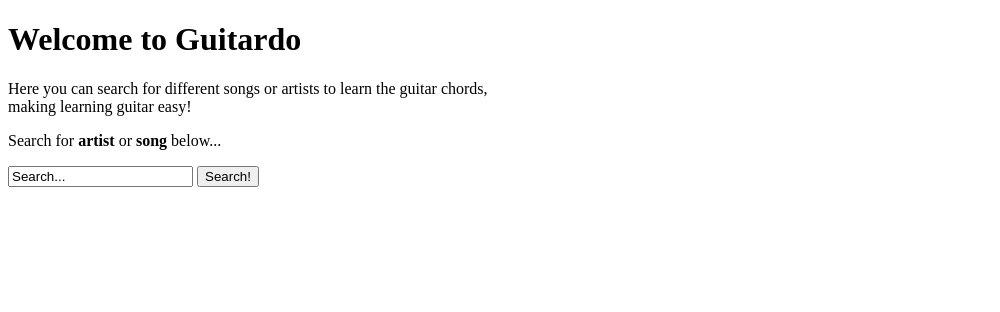
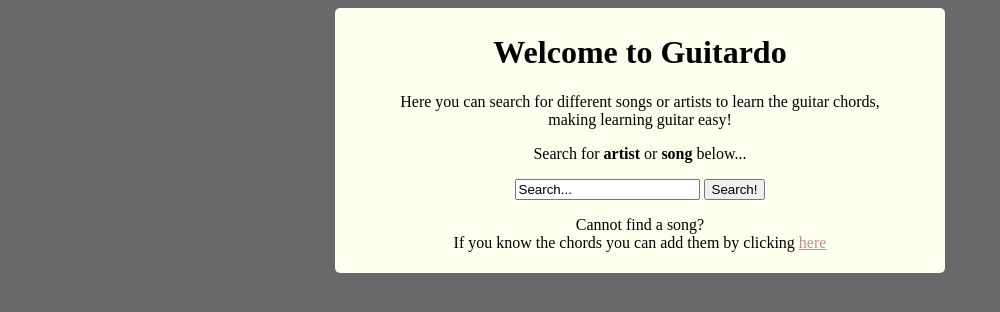
Before and after one commit to KimNilssonen/1dv608-Project, a PHP site: page / in a window 1280 px wide. Shown: the top 312 px of the page, without its empty margins (0-1000 px from the left). Run offline with PHP 8.4, Linux system fonts and the light colour scheme.

Commit message:
All read functionality is done. About to try adding an add function

```diff
--- /dev/null
+++ b/controller/AddSongController.php
@@ -0,0 +1,14 @@
+<?php
+
+class AddSongController {
+
+    public function __construct(RenderView $renderView, AddSongView $addSongView) {
+        $this->renderView = $renderView;
+        $this->addSongView = $addSongView;
+    }
+
+    public function Start() {
+        $this->renderView->render($this->addSongView, true);
+    }
+
+}
--- a/controller/MasterController.php
+++ b/controller/MasterController.php
@@ -5,9 +5,11 @@ require_once('view/RenderView.php');
 require_once('view/SearchView.php');
 require_once('view/ResultView.php');
 require_once('view/NavigationView.php');
+require_once('view/AddSongView.php');
 
 // Controllers...
 require_once('controller/SearchController.php');
+require_once('controller/AddSongController.php');
 
 // Models...
 require_once('model/SearchModel.php');
@@ -17,21 +19,25 @@ class MasterController {
     public function start() {
 
         $renderView = new RenderView();
-
         $resultView = new ResultView();
+        $addSongView = new AddSongView();
 
         $searchModel = new SearchModel();
         $searchView = new SearchView($searchModel);
         $searchController = new SearchController($renderView, $searchView, $searchModel, $resultView);
 
+        $addSongController = new AddSongController($renderView, $addSongView);
+
         $navigationView = new NavigationView($searchView, $searchModel);
 
         $page = $navigationView->checkPage();
 
-        if($page == "/") {
+        if($page == "/" || $page == "/index.php") {
            $searchController->Start();
         }
-
+        else if($page == "add"){
+            $addSongController->Start();
+        }
         else {
            $searchController->Chords($page);
         }
--- a/controller/ResultController.php
+++ /dev/null
@@ -1,5 +0,0 @@
-<?php
-
-class ResultController {
-
-}
--- a/controller/SearchController.php
+++ b/controller/SearchController.php
@@ -25,23 +25,11 @@ class SearchController {
         $this->renderSearchView();
     }
 
-
-    // TODO: FIX THIS FUNCTION.
-    public function Chords($songID) {
-
-
-        $songName = $this->searchModel->getSpecificSong($songID, $artistSongs);
-        $chords = $this->searchModel->getChords();
-
-        $this->resultView->setSongAndChords($SongName, $chords);
-        $this->renderChordsView();
-    }
-
     public function userWantsToSearch($sField) {
 
             $result = $this->searchModel->checkDatabase($sField); // Returns an array from database.
             $artistNames = $this->searchModel->getArtistNames($result); // Forward the array to another function in model that use the array to get the artist name.
-            $artistSongs = $this->searchModel->getSongNames(/*$result*/); // Forward the array to another function in model that use the array to get an array with song names.
+            $artistSongs = $this->searchModel->getSongNames($result); // Forward the array to another function in model that use the array to get an array with song names.
 
             $this->searchView->setSearchedArtistAndSongNames($artistNames, $artistSongs);
     }
@@ -54,4 +42,15 @@ class SearchController {
         $this->renderView->render($this->resultView, true);
     }
 
+     // TODO: FIX THIS FUNCTION.
+    public function Chords($songID) {
+
+
+        $songName = $this->searchModel->getSpecificSong($songID);
+        $chords = $this->searchModel->getChords($songID);
+
+        $this->resultView->setSongAndChords($songName, $chords);
+        $this->renderChordsView();
+    }
+
 }
--- /dev/null
+++ b/css/style.css
@@ -0,0 +1,53 @@
+body {
+    background-color: DimGray;
+}
+
+.container {
+    width: 600px;
+    padding: 5px;
+
+    border-radius:5px;
+
+    background-color:Ivory;
+
+    margin-left: auto;
+    margin-right: auto;
+}
+
+h1 {
+    text-align:center;
+}
+
+#searchedFor {
+    text-align:left;
+    font-size:20px;
+}
+
+h4 {
+    float:left;
+}
+
+#songList {
+    float: center;
+    margin-top: 7%;
+    margin-left: 10%;
+}
+
+p {
+    text-align:center;
+}
+#error {
+    color: IndianRed;
+}
+
+#searchForm {
+    text-align:center;
+}
+
+legend {
+    font-size: 20px;
+}
+
+a {
+    color: RosyBrown;
+}
--- a/model/SearchModel.php
+++ b/model/SearchModel.php
@@ -13,13 +13,22 @@ class SearchModel {
 
         // Open a connection.
         $connection = $this->openConnection();
-        $this->connection = $connection;
 
         // The query that are going to be asked to the database.
         $query = $this->getEverything();
 
+        // Fetch from database using the selected query..
+        $result = $this->fetchFromDatabase($connection, $query);
+
+        // Close the connection.
+        $this->closeConnection($connection);
+
+        return $result;
+    }
+
+    public function fetchFromDatabase($connection, $query) {
         // Save result that you got back from database.
-        $result = $this->connection->query($query);
+        $result = $connection->query($query);
 
         // USE THIS SOLUTION. http://conctus.eu/example/6
         $allrows = array();
@@ -32,11 +41,8 @@ class SearchModel {
         }
 
         // If there is set an array called $allrows return it, otherwise return null.
-        $this->result = $allrows;
+        $allrows;
         return isset($allrows) ? $allrows : null;
-
-        // Close the connection.
-        $this->closeConnection($connection);
     }
 
 
@@ -65,6 +71,7 @@ class SearchModel {
             throw new Exception('Could not find: ' . $this->sField . ' in the database.');
          }
          else {
+
             $artists = array();
             foreach ($result as $artist) {
                 $artist['ArtistName'];
@@ -72,48 +79,62 @@ class SearchModel {
             }
 
             $this->artistNames = $artists;
-
             return $this->artistNames;
          }
     }
 
     // Don't use the parameter anymore.
-    public function getSongNames(/*$result*/) {
+    public function getSongNames($result) {
 
-        if(empty($this->result[0]['SongName'])) {
+        if(empty($result[0]['SongName'])) {
             throw new Exception('Could not find: ' . $this->sField . ' in the database.');
         }
         else {
+
             $artistSongs = array();
-            foreach ($this->result as $songs) {
+            foreach ($result as $songs) {
                 $songs['SongName'];
                 array_push($artistSongs, $songs);
             }
 
             $this->artistSongs = $artistSongs;
-            var_dump($this->artistSongs);
             return $this->artistSongs;
         }
     }
 
+    public function askForThisSong($songID){
+        return 'SELECT *
+                FROM Songs
+                WHERE Songs.SongID = ' . $songID . '';
+    }
+
 
 //TODO: FIX THESES FUNCTIONS--------------------------------
-    public function getSpecificSong($songID, $songs){
-        var_dump($songs);
+    public function getSpecificSong($songID){
+        $connection = $this->openConnection();
 
-        foreach ($songs as $song) {
-            if($song['songID'] == $songID) {
-                var_dump($songs[$songID]);
-                // return $songs[$songID]['SongName'];
-        }
+        $query = $this->askForThisSong($songID);
 
-        }
+        // Fetch from database using the selected query..
+        $result = $this->fetchFromDatabase($connection, $query);
+
+        $this->closeConnection($connection);
+
+        return $result[0]['SongName'];
     }
 
-    public function getChords() {
-        if($this->artistSongs[$songID] == $songID) {
-            return $this->artistSongs[$songID]['Chords'];
-        }
+    public function getChords($songID) {
+        $connection = $this->openConnection();
+
+        $query = $this->askForThisSong($songID);
+
+        // Fetch from database using the selected query..
+        $result = $this->fetchFromDatabase($connection, $query);
+
+        $this->closeConnection($connection);
+
+        return $result[0]['Chords'];
+
     }
 //-----------------------------------------------------------
 
--- /dev/null
+++ b/view/AddSongView.php
@@ -0,0 +1,45 @@
+<?php
+
+class AddSongView {
+
+    private static $artist = 'AddSongView::Artist';
+    private static $song = 'AddSongView::Song';
+    private static $chords = 'AddSongView::Chords';
+    private static $postAdd = 'AddSongView::Add';
+
+
+    public function response() {
+        $message = '';
+        $response = '';
+
+        // if($this->errorMessage != null) {
+        //     $message = $this->errorMessage;
+        // }
+
+        $response = $this->generateHTML($message);
+
+        return $response;
+    }
+
+    public function generateHTML($message){
+        return '
+                <h3>Fill in the form below.</h3>
+                <fieldset>
+                <legend>Enter credentials</legend>
+                    <form method = "post">
+                        <label>Artist: </label></br>
+                        <input type="text" id="' . self::$artist . '" name="' . self::$artist . '"/></br>
+
+                        <label>Song name: </label></br>
+                        <input type="text" id="' . self::$song . '" name="' . self::$song . '"/></br>
+
+                        <label>Chords: </label></br>
+                        <input type="text" id="' . self::$chords . '" name="' . self::$chords . '"/></br>
+
+                    	<input type="submit" name="' . self::$postAdd . '" value="Add" />
+                    	<p id=error>' . $message . '</p>
+            	    </form>
+        	    </fieldset>
+        	';
+    }
+}
--- a/view/NavigationView.php
+++ b/view/NavigationView.php
@@ -11,32 +11,14 @@ class NavigationView {
 
     public function checkPage() {
 
-        $url = parse_url($_SERVER['REQUEST_URI']);
+        $uri = parse_url($_SERVER['REQUEST_URI']);
 
-        if(count($url) > 1) {
-
-            return $url['query'];
-        }
-        else {
-            return $url['path'];
-            echo "Tjena";
+        if(count($uri) > 1) {
+            return $uri['query'];
         }
 
-        // try {
-
-            // $songList = $this->searchModel->getSongNames();
-
-            // foreach($songList as $song) {
-            //     if(isset($_GET[$song['SongID']])) {
-            //         return $song['SongID'];
-            //     }
-            // }
-
-            // return "?";
-        // }
-        // catch (Exception $e) {
-        //     $this->searchView->setErrorMessage($e->getMessage());
-        // }
+        else {
+            return $uri['path'];
+        }
     }
-
 }
--- a/view/RenderView.php
+++ b/view/RenderView.php
@@ -2,16 +2,17 @@
 
 class RenderView {
 
-    public function render($view, $isUserAtResult) {
+    public function render($view, $isUserNotOnStart) {
         echo '<!DOCTYPE html>
         <html>
             <head>
               <meta charset="utf-8">
               <title>Guitardo</title>
+              <link rel="stylesheet" type="text/css" href="../css/style.css">
             </head>
             <body>
                 <div class="container">
-                    ' . $this->atResult($isUserAtResult) . '
+                    ' . $this->atResult($isUserNotOnStart) . '
                     ' . $view->response() . '
                 </div>
             </body>
@@ -19,8 +20,8 @@ class RenderView {
         ';
     }
 
-    public function atResult($isUserAtResult) {
-        if($isUserAtResult) {
+    public function atResult($isUserNotOnStart) {
+        if($isUserNotOnStart) {
           return '<a href="?">Back to search</a>';
         }
     }
--- a/view/ResultView.php
+++ b/view/ResultView.php
@@ -17,19 +17,19 @@ class ResultView {
 
     public function generateChords() {
 
-        $songList = '<table> <tr>';
+        $chordList = '<table> <tr>';
 
-        foreach($this->chords as $chords) {
-            $songList .= '
+        // foreach($this->chords as $chords) {
+            $chordList .= '
                             <td>
-                                ' . $chords['Chords'] . '
+                                ' . $this->chords . '
                             </td>
                         ';
-        }
+        // }
 
-        $songList .= '</tr> </table>';
+        $chordList .= '</tr> </table>';
 
-        return $songList;
+        return $chordList;
     }
 
 }
--- a/view/SearchView.php
+++ b/view/SearchView.php
@@ -30,9 +30,9 @@ class SearchView {
 
     public function generateResultHTML() {
         return '
-        <h2>Search result: </h2>
             <fieldset>
-            <h3>Searched for: ' . $this->searchedFor . '</h3>
+            <legend>Search Result</legend>
+            <p id=searchedFor>Searched for: ' . $this->searchedFor . '</p>
 
             <h4>Songs: </h4>' . $this->generateSongList() . '
             </fieldset>
@@ -42,15 +42,19 @@ class SearchView {
     public function generateHTML($message) {
         return '
         <h1>Welcome to Guitardo</h1>
-        <p>Here you can search for different songs or artists to learn the guitar chords,<br> making learning guitar easy!</p>
+        <p>Here you can search for different songs or artists to learn the guitar chords,<br>
+            making learning guitar easy!</p>
         <p>Search for <b>artist</b> or <b>song</b> below...</p>
-            <form method = "post">
-                <input type="text" id"' . self::$search . '" name="' . self::$search . '" value="Search..."/>
+            <form method = "post" id="searchForm">
+                <input type="text" id="' . self::$search . '" name="' . self::$search . '" value="Search..."/>
             	<input type="submit" name="' . self::$postSearch . '" value="Search!" />
-            	<p>' . $message . '</p>
+            	<p id=error>' . $message . '</p>
         	</form>
+    	<p>Cannot find a song?<br>
+    	    If you know the chords you can add them by clicking <a href="?add">here</a></p>
         ';
     }
+
 
     public function setErrorMessage($e) {
 
@@ -58,14 +62,15 @@ class SearchView {
 
     }
 
+
     public function isPosted() {
         if(isset($_POST[self::$postSearch])) {
             return true;
         }
     }
 
+
     public function isUserAtResult() {
-        // TODO: Check if the user got a result.
         if($this->searchModel->isUserAtResult()) {
             return true;
         }
@@ -74,21 +79,23 @@ class SearchView {
         }
     }
 
+
     public function getSearchField() {
         return $_POST[self::$search];
     }
 
-     public function setSearchedArtistAndSongNames($artists, $songArray) {
+
+    public function setSearchedArtistAndSongNames($artists, $songArray) {
         $this->searchedFor = $this->getSearchField();
         $this->artistNames = $artists;
         $this->songList = $songArray;
 
     }
 
+
     public function generateSongList() {
 
-        $songList = '<table>';
-
+        $songList = '<table id=songList>';
         foreach($this->songList as $song) {
             $songList .= '<tr>
                             <td>
@@ -98,16 +105,14 @@ class SearchView {
         }
 
         $songList .= '</table>';
-
         return $songList;
     }
+
 
     public function generateArtistList() {
 
         $artistList = '<table>';
-
         foreach($this->artistNames as $artist) {
-
             $artistList .= '<tr>
                                 <td>
                                     ' . $artist['ArtistName'] != $artist['ArtistName'] . '
@@ -117,7 +122,6 @@ class SearchView {
         }
 
         $artistList .= '</table>';
-
         return $artistList;
     }
 }
```
